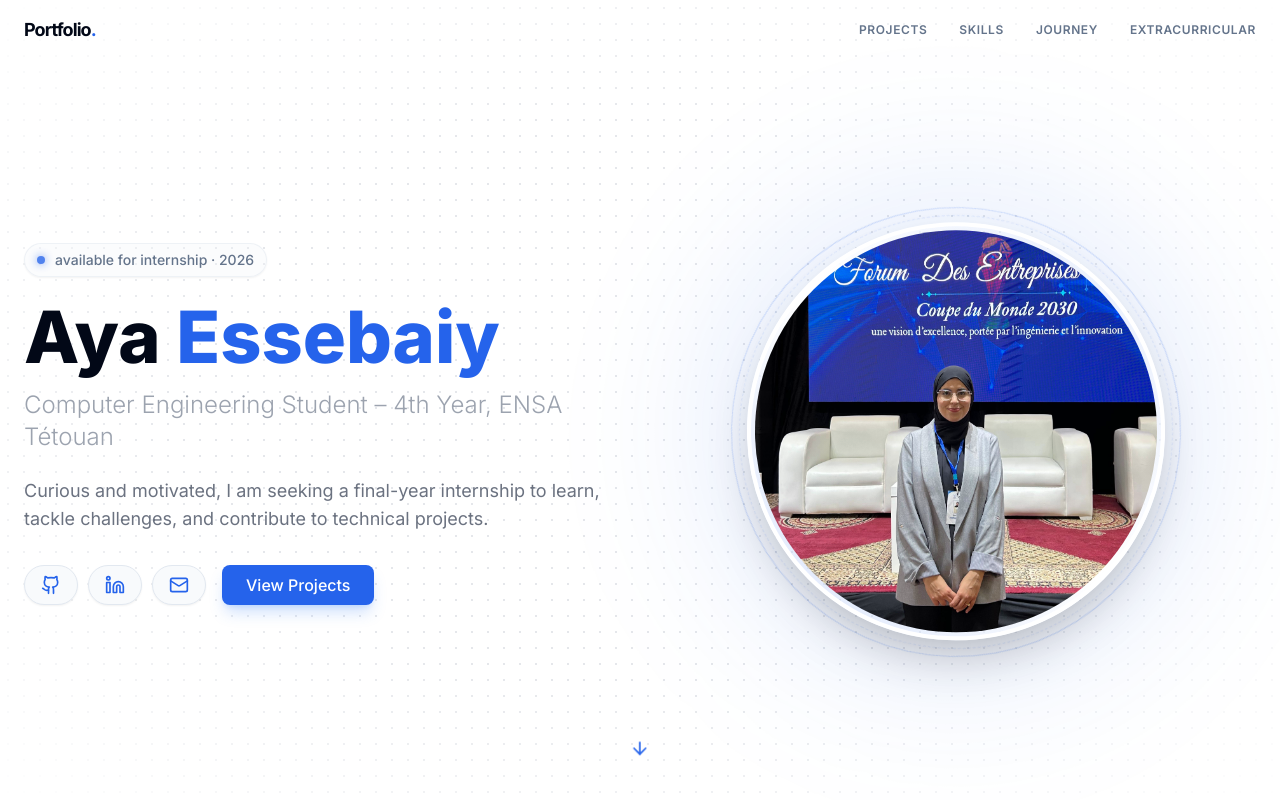
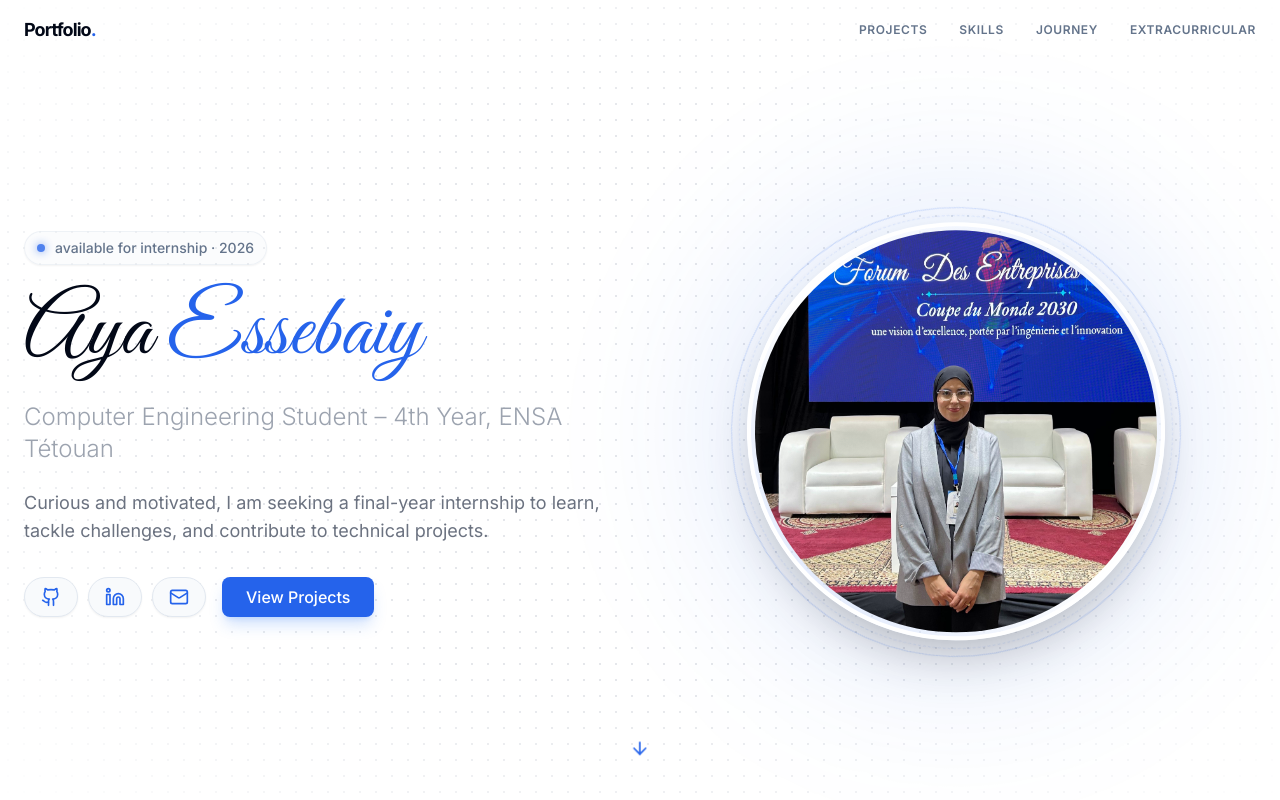
Before and after one commit to essebaiyayaa/Portfolio, a React (Vite) app: page / in a window 1280 px wide. Shown: the top 800 px of the page. Built offline with nearby package versions, Linux system fonts and the light colour scheme; the HTML template or start-up script is replaced by a standard one.

Commit message:
Update Hero title with signature font style and custom blue color for surname

```diff
--- a/src/components/Hero.tsx
+++ b/src/components/Hero.tsx
@@ -30,9 +30,9 @@ export default function Hero() {
                         initial={{ opacity: 0, y: 20 }}
                         animate={{ opacity: 1, y: 0 }}
                         transition={{ duration: 0.5, delay: 0.3 }}
-                        className="text-5xl md:text-7xl font-extrabold mb-4 text-foreground leading-tight"
+                        className="text-5xl sm:text-6xl md:text-[4.5rem] lg:text-[5.5rem] font-signature mb-6 text-foreground leading-tight"
                     >
-                        Aya <span className="text-primary">Essebaiy</span>
+                        Aya <span className="text-blue-600">Essebaiy</span>
                     </motion.h1>
 
                     <motion.h3
```
